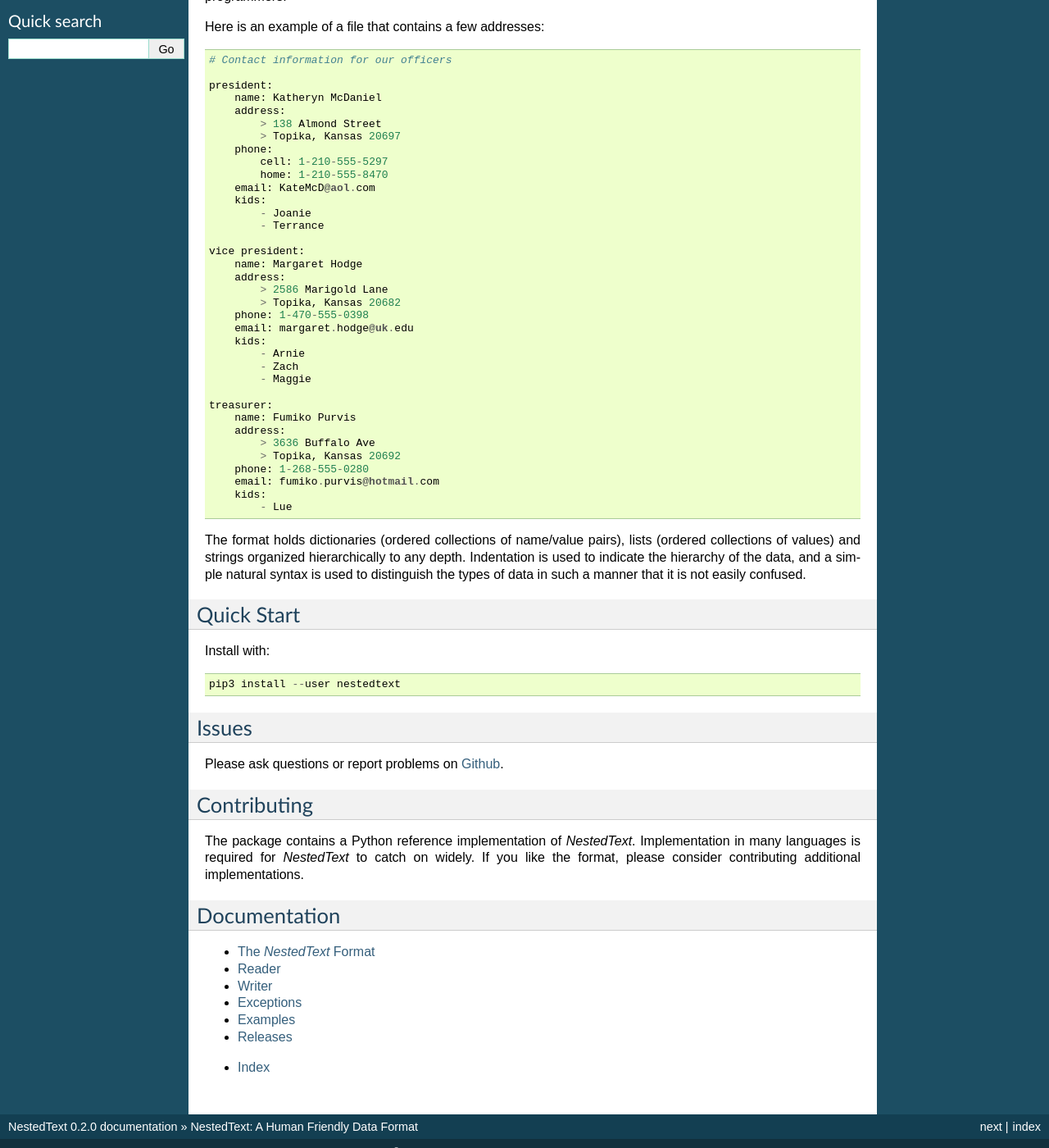
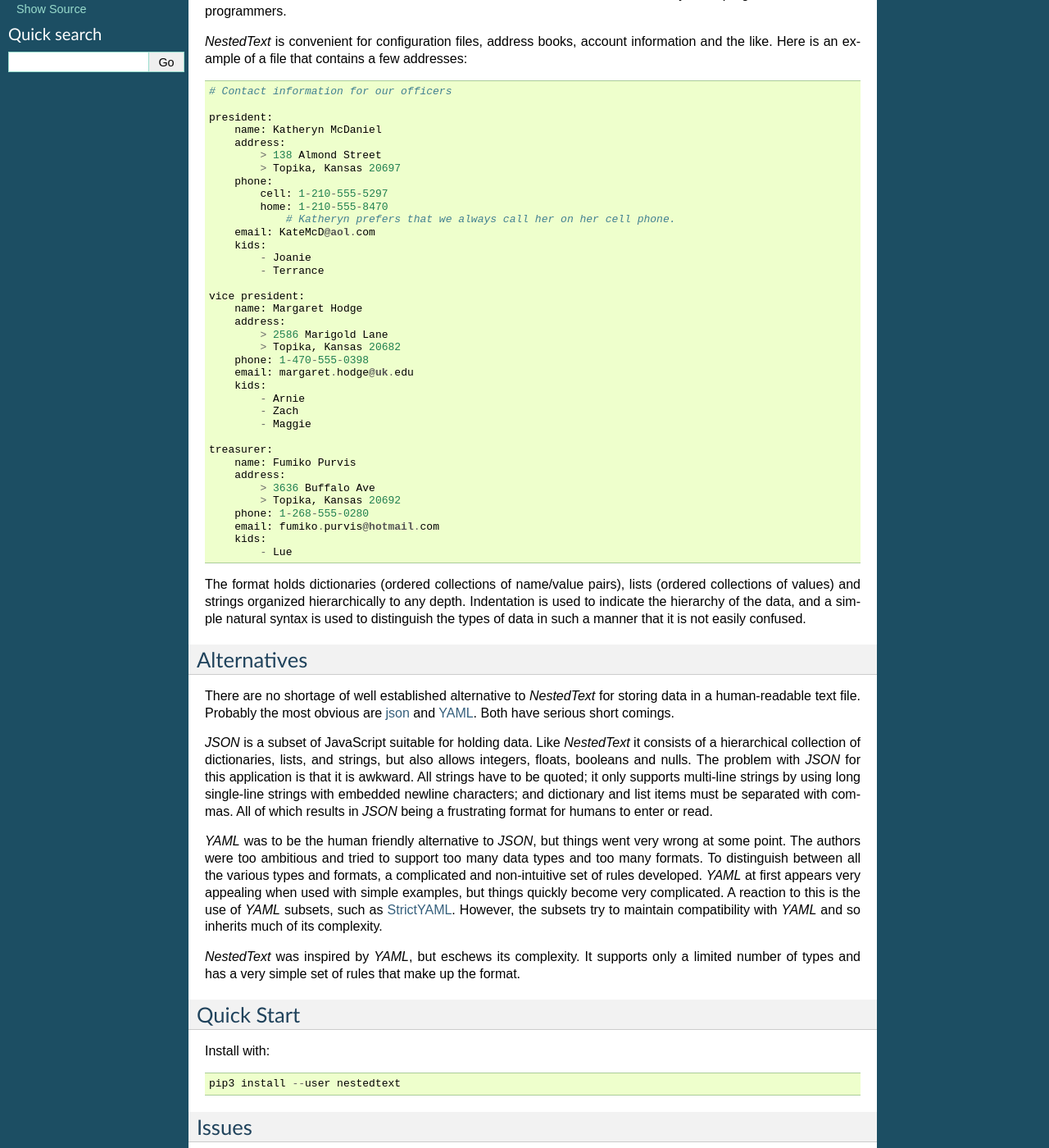
Before and after one commit to KenKundert/nestedtext, a Sphinx documentation site: the page built from doc/index.rst, in a window 1280 px wide and 1400 px high, scrolled down 280 px. Shown: the whole window at 82% size. Built offline with Sphinx 7.4.7, drawn with Linux system fonts in a browser that asks for light colours; some of the changed text lies outside the part shown.

Commit message:
enhance code, docs: allow comments to be indented.

```diff
--- a/doc/examples.rst
+++ b/doc/examples.rst
@@ -1,5 +1,7 @@
 Examples
 ========
+
+.. _json-to-nestedtext:
 
 JSON to NestedText
 ------------------
@@ -58,6 +60,8 @@
         fatal(e)
 
 
+.. _nestedtext-to-json:
+
 NestedText to JSON
 ------------------
 
--- a/doc/index.rst
+++ b/doc/index.rst
@@ -5,6 +5,7 @@
 | Released: 2020-09-02
 | Please post all questions, suggestions, and bug reports to
   `NestedText Github <https://github.com/KenKundert/nestedtext/issues>`_.
+|
 
 
 *NestedText* is a file format for exchanging data held in strings that are
@@ -16,7 +17,9 @@
 created, modified, or viewed with a text editor and be understood and used by
 both programmers and non-programmers.
 
-Here is an example of a file that contains a few addresses::
+*NestedText* is convenient for configuration files, address books, account
+information and the like.  Here is an example of a file that contains a few
+addresses::
 
     # Contact information for our officers
 
@@ -28,6 +31,7 @@
         phone:
             cell: 1-210-555-5297
             home: 1-210-555-8470
+                # Katheryn prefers that we always call her on her cell phone.
         email: KateMcD@aol.com
         kids:
             - Joanie
@@ -62,6 +66,39 @@
 is not easily confused.
 
 
+Alternatives
+------------
+
+There are no shortage of well established alternative to *NestedText* for
+storing data in a human-readable text file. Probably the most obvious are `json
+<https://docs.python.org/3/library/json.html>`_ and `YAML
+<https://pyyaml.org/wiki/PyYAMLDocumentation>`_.  Both have serious short
+comings.
+
+*JSON* is a subset of JavaScript suitable for holding data. Like *NestedText* it
+consists of a hierarchical collection of dictionaries, lists, and strings, but
+also allows integers, floats, booleans and nulls.  The problem with *JSON* for
+this application is that it is awkward. All strings have to be quoted; it only
+supports multi-line strings by using long single-line strings with embedded
+newline characters; and dictionary and list items must be separated with commas.
+All of which results in *JSON* being a frustrating format for humans to enter or
+read.
+
+*YAML* was to be the human friendly alternative to *JSON*, but things went very
+wrong at some point. The authors were too ambitious and tried to support too
+many data types and too many formats. To distinguish between all the various
+types and formats, a complicated and non-intuitive set of rules developed.
+*YAML* at first appears very appealing when used with simple examples, but
+things quickly become very complicated.  A reaction to this is the use of *YAML*
+subsets, such as `StrictYAML <https://hitchdev.com/strictyaml>`_.  However, the
+subsets try to maintain compatibility with *YAML* and so inherits much of its
+complexity.
+
+*NestedText* was inspired by *YAML*, but eschews its complexity. It supports
+only a limited number of types and has a very simple set of rules that make up
+the format.
+
+
 Quick Start
 -----------
 
@@ -80,7 +117,7 @@
 Contributing
 ------------
 
-The package contains a Python reference implementation of *NestedText*.
+This package contains a Python reference implementation of *NestedText*.
 Implementation in many languages is required for *NestedText* to catch on widely.
 If you like the format, please consider contributing additional implementations.
 
```
Also changed, not shown: other parts of doc/examples.rst (+2 -0 lines), README.rst (+17 -19 lines), doc/format.rst (+19 -14 lines), doc/reader.rst (+5 -3 lines), nestedtext.py (+18 -22 lines), test_nestedtext.py (+41 -0 lines), 2 other files.
